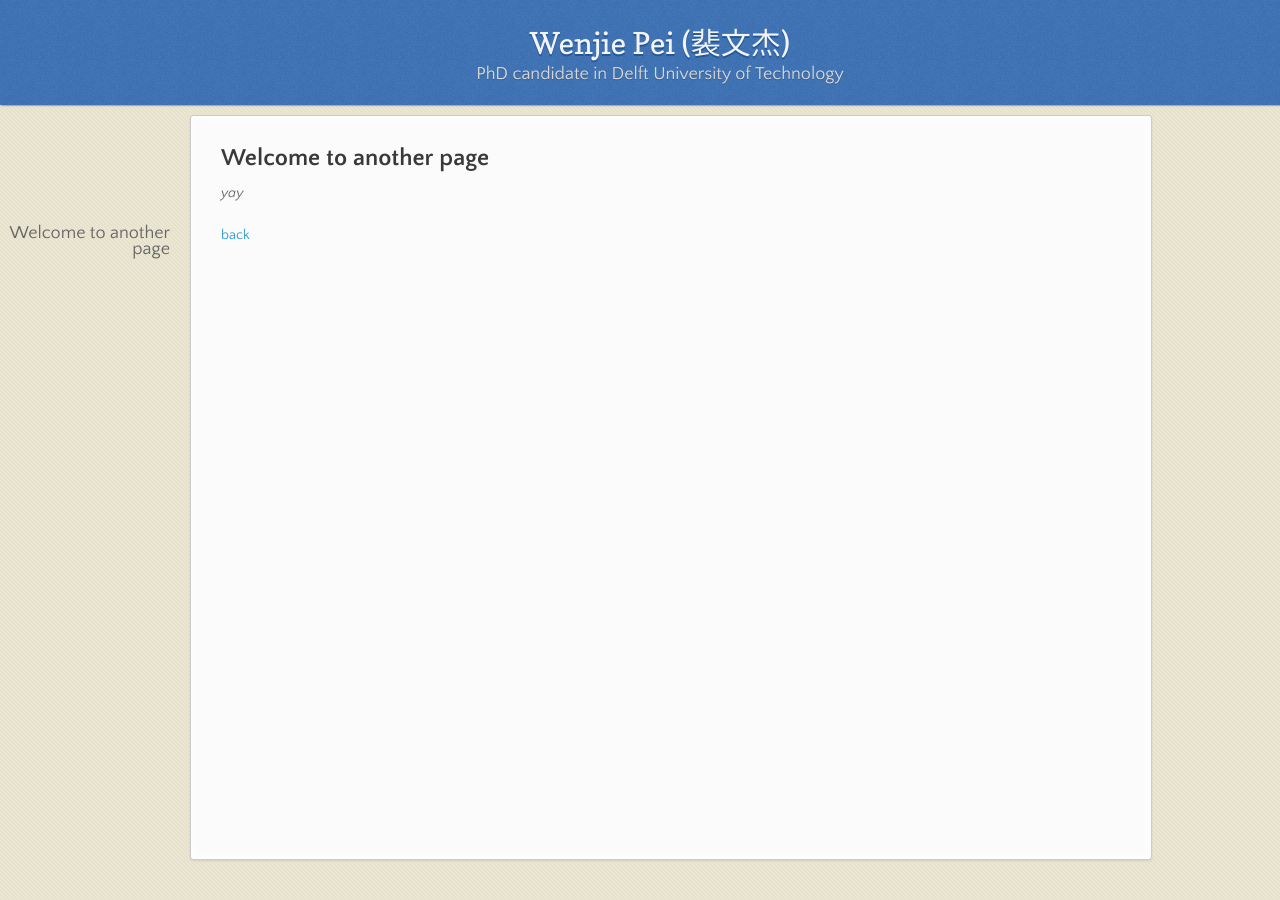
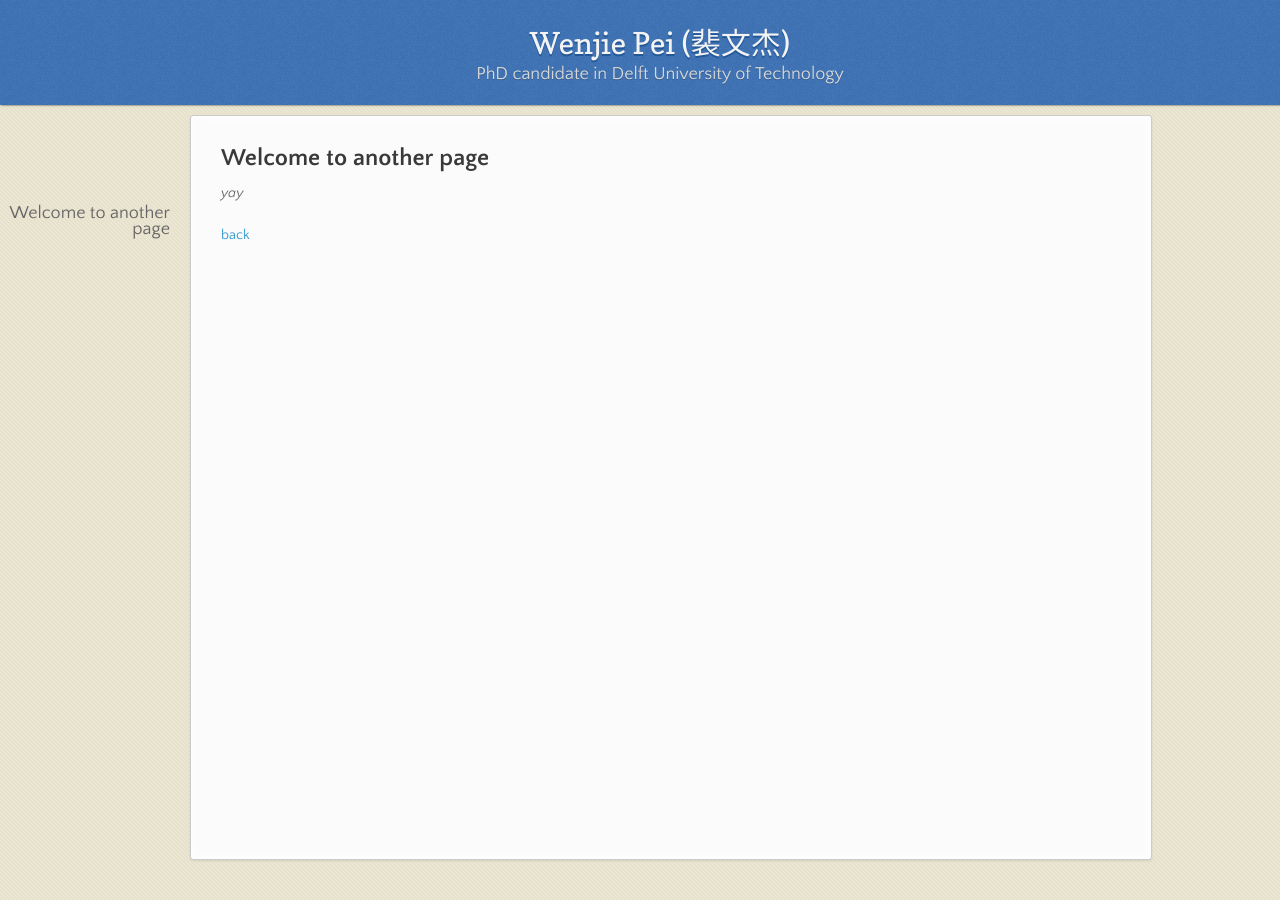
Before and after one commit to wenjiepei/wenjiepei.github.com, a Jekyll site: the page built from another-page.md, in a window 1280 px wide. Built offline with Jekyll 4.4.1, drawn with Linux system fonts in a browser that asks for light colours; nearby versions of some CDN libraries; our own code applies the rules of GitHub Pages for plain Markdown files.

Commit message:
Update jekyll-theme-leap-day.scss

```diff
--- a/_sass/jekyll-theme-leap-day.scss
+++ b/_sass/jekyll-theme-leap-day.scss
@@ -289,7 +289,7 @@ small {
 nav {
   width: 230px;
   position: fixed;
-  top: 220px;
+  top: 200px;
   left:50%;
   margin-left:-700px;
   text-align: right;
```
